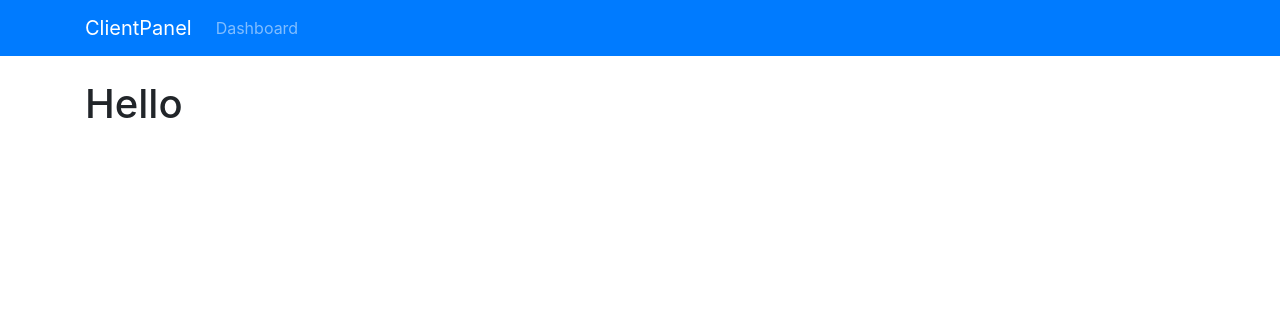
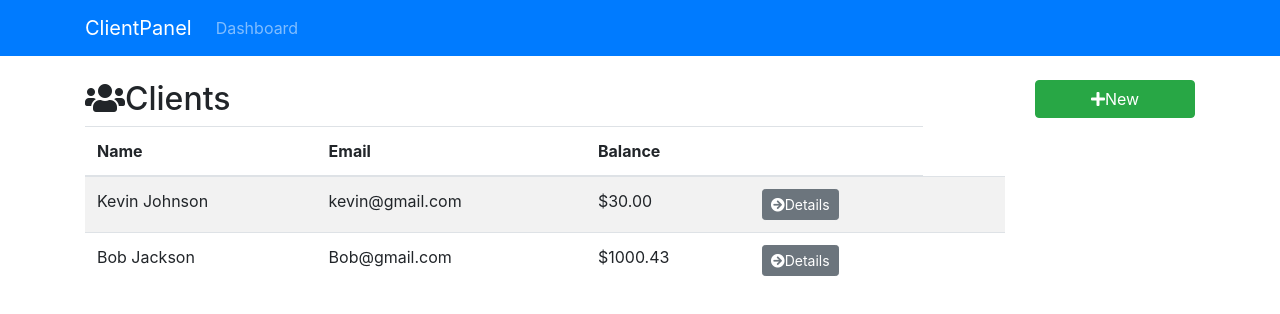
Before and after one commit to JHL22/fb_clientpanel, a React (Create React App) app: page / in a window 1280 px wide. Shown: the top 314 px of the page. Built offline with nearby package versions, Linux system fonts and the light colour scheme.

Commit message:
Dashboard, Sidebar & Clients Component

```diff
--- a/src/App.js
+++ b/src/App.js
@@ -2,6 +2,7 @@
 import { BrowserRouter as Router, Route, Switch } from 'react-router-dom';
 
 import AppNavbar from './components/layout/AppNavbar';
+import Dashboard from './components/layout/Dashboard';
 
 class App extends Component {
   render() {
@@ -10,7 +11,9 @@
         <div className="App">
           <AppNavbar />
           <div className="container">
-            <h1>Hello</h1>
+            <Switch>
+              <Route exact path="/" component={Dashboard} />
+            </Switch>
           </div>
         </div>
       </Router>
--- a/src/components/clients/Clients.js
+++ b/src/components/clients/Clients.js
@@ -0,0 +1,78 @@
+import React, { Component } from 'react';
+import { Link } from 'react-router-dom';
+
+class Clients extends Component {
+  render() {
+    const clients = [
+      {
+        id: '111111',
+        firstName: 'Kevin',
+        lastName: 'Johnson',
+        email: 'kevin@gmail.com',
+        phone: '111-111-1111',
+        balance: '30'
+      },
+      {
+        id: '222222',
+        firstName: 'Bob',
+        lastName: 'Jackson',
+        email: 'Bob@gmail.com',
+        phone: '222-222-2222',
+        balance: '1000.43'
+      }
+    ];
+
+    if (clients) {
+      return (
+        <div>
+          <div className="row">
+            <div className="col-md-6">
+              <h2>
+                {' '}
+                <i className="fas fa-users" />Clients{' '}
+              </h2>
+            </div>
+
+            <div className="col-md-6" />
+          </div>
+
+          <table className="table table-striped">
+            <thead className="thead-inverse">
+              <tr>
+                <th>Name</th>
+                <th>Email</th>
+                <th>Balance</th>
+                <th />
+              </tr>
+            </thead>
+            <tbody>
+              {clients.map(client => (
+                <tr key={client.id}>
+                  <td>
+                    {client.firstName} {client.lastName}
+                  </td>
+                  <td>{client.email}</td>
+                  <td>${parseFloat(client.balance).toFixed(2)}</td>
+                  <td>
+                    <Link
+                      to={`/client/${client.id}`}
+                      className="btn btn-secondary btn-sm"
+                    >
+                      <i className="fas fa-arrow-circle-right" />Details
+                    </Link>
+                  </td>
+                  <td />
+                  <td />
+                </tr>
+              ))}
+            </tbody>
+          </table>
+        </div>
+      );
+    } else {
+      return <h1>Loading...</h1>;
+    }
+  }
+}
+
+export default Clients;
--- a/src/components/layout/Dashboard.js
+++ b/src/components/layout/Dashboard.js
@@ -0,0 +1,16 @@
+import React from 'react';
+import Clients from '../clients/Clients';
+import Sidebar from './Sidebar';
+
+export default () => {
+  return (
+    <div className="row">
+      <div className="col-md-10">
+        <Clients />
+      </div>
+      <div className="col-md-2">
+        <Sidebar />
+      </div>
+    </div>
+  );
+};
--- a/src/components/layout/Sidebar.js
+++ b/src/components/layout/Sidebar.js
@@ -0,0 +1,10 @@
+import React from 'react';
+import { Link } from 'react-router-dom';
+
+export default () => {
+  return (
+    <Link to="/client/add" className="btn btn-success btn-block">
+      <i className="fas fa-plus" />New
+    </Link>
+  );
+};
```
